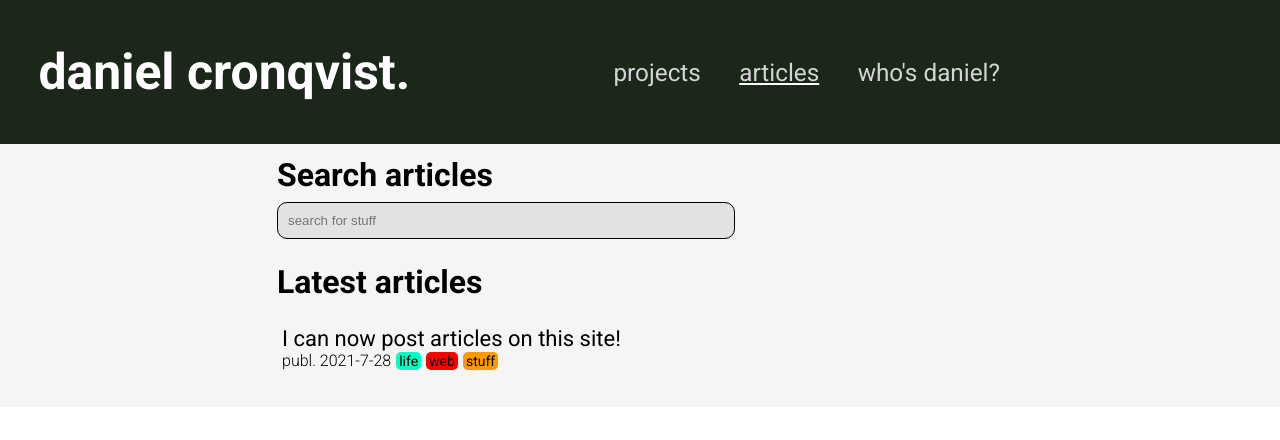
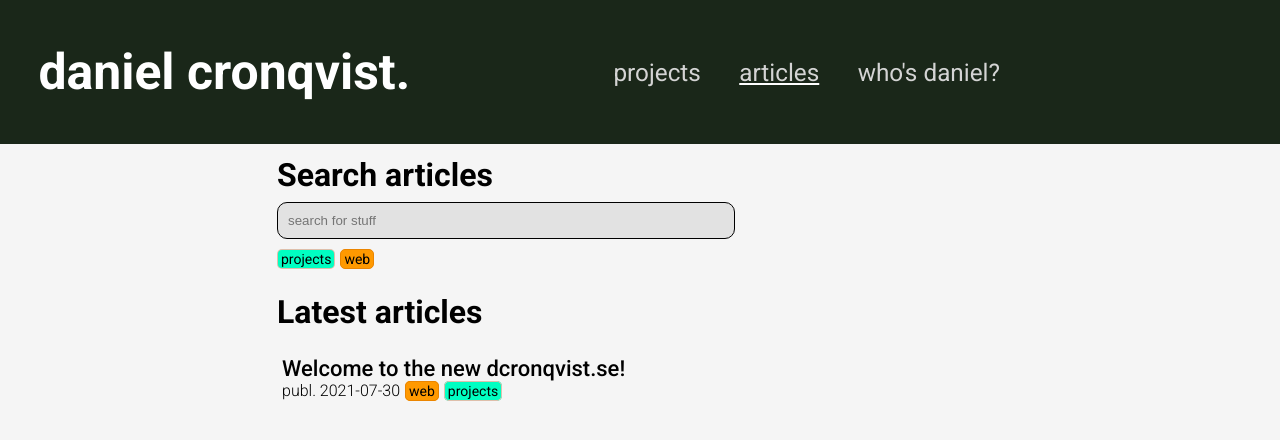
Before and after one commit to dcronqvist/dcronqvist.se, a Next.js app: page /articles in a window 1280 px wide. Shown: the top 440 px of the page. Built offline with nearby package versions, Linux system fonts and the light colour scheme.

Commit message:
Added first article and tags are now an own component

```diff
--- a/articles/first-article.md
+++ b/articles/first-article.md
@@ -1,12 +1,26 @@
 ---
-title: I can now post articles on this site!
-date: 2021-07-28
+title: Welcome to the new dcronqvist.se!
+date: 2021-07-30
 tags:
-  - life
   - web
-  - stuff
+  - projects
+image: imgofme.png
 author:
   name: Daniel Cronqvist
   link: https://github.com/dcronqvist
   email: daniel@dcronqvist.se
 ---
+
+### Hiya!
+
+You might be new around here, and that's fine, because so am I! That's me to the right! :D
+
+#### What's all this about?
+
+On this site I post articles and posts about stuff I learn, tutorials, or anything I'd just like to share with the world. There's also a bit of fun stuff about who I am, [right here](/aboutme), if that's something you want to have a look at.
+
+There's also a bit of information about my collection of [cool projects](/projects) if that interests you.
+
+This is the first article I'll write, and I'm not really sure how these should be structured, or even if there should be a very coherent structure.
+
+Anyway, hopefully, this is the **first** post of many to come, so stay tuned for what might show up here in the future!
--- a/components/ArticlePreview.tsx
+++ b/components/ArticlePreview.tsx
@@ -2,17 +2,19 @@ import Link from 'next/link'
 import React from 'react'
 import useSWR, { SWRConfig } from 'swr'
 import { useTheme } from '../contexts/ThemeContext'
+import { Article } from '../pages/api/articles'
+import Tag from './Tag'
 
 type Props = {
-    article,
-    tagToColor: (tag : string) => string
+  article: Article,
+  allTags: string[],
 }
 
 const formatDate = (date : Date) => {
-    return `${date.getFullYear()}-${date.getMonth() + 1}-${date.getDate()}`
+  return `${date.getFullYear()}-${date.getMonth() < 10 ? "0" : ""}${date.getMonth() + 1}-${date.getDate()}`
 }
 
-const ArticlePreview = ({ article, tagToColor } : Props) => {
+const ArticlePreview = ({ article, allTags } : Props) => {
   const { theme } = useTheme()
 
   return (
@@ -22,7 +24,7 @@ const ArticlePreview = ({ article, tagToColor } : Props) => {
           <h3>{article.title}</h3>
             <div>
               <span>publ. {formatDate(new Date(article.date))}</span>
-                        <span>{article.tags.map(tag => <span style={{backgroundColor: tagToColor(tag)}} className={theme.articlespage.tagblob}>{tag}</span>)}</span>
+              <span>{article.tags.map(tag => <Tag tag={tag} allTags={allTags}/>)}</span>
           </div>
         </div>
       </a>
--- a/components/Layout.tsx
+++ b/components/Layout.tsx
@@ -28,6 +28,7 @@ const Layout = ({ children, title = 'This is the default title', currentNav }: P
       <title>{title}</title>
       <meta charSet="utf-8" />
       <meta name="viewport" content="initial-scale=1.0, width=device-width" />
+      <link rel="shortcut icon" href="favicon.ico" />
     </Head>
     <header className={theme.layout.header}>
       <Link href="/">
--- /dev/null
+++ b/components/Tag.tsx
@@ -0,0 +1,54 @@
+import { useTheme } from "../contexts/ThemeContext";
+
+type Props = {
+    tag: string,
+    allTags: string[],
+    onClick?: (tag: string) => any,
+    fade?: boolean
+}
+
+const Tag = ({ tag, allTags, onClick, fade = false }: Props) => {
+    const { theme } = useTheme();
+
+    function lightenDarkenColor(col, amt) {
+
+        var usePound = false;
+
+        if (col[0] == "#") {
+            col = col.slice(1);
+            usePound = true;
+        }
+
+        var num = parseInt(col,16);
+
+        var r = (num >> 16) + amt;
+
+        if (r > 255) r = 255;
+        else if  (r < 0) r = 0;
+
+        var b = ((num >> 8) & 0x00FF) + amt;
+
+        if (b > 255) b = 255;
+        else if  (b < 0) b = 0;
+
+        var g = (num & 0x0000FF) + amt;
+
+        if (g > 255) g = 255;
+        else if (g < 0) g = 0;
+
+        return (usePound?"#":"") + (g | (b << 8) | (r << 16)).toString(16);
+
+    }
+
+    const tagToColor = (tag: string) => {
+        return theme.allColors[allTags.indexOf(tag) % theme.allColors.length]
+    }
+
+    return (
+        <span onClick={(e) => {onClick ? onClick(tag) : {}}} style={{opacity: (fade ? 0.3 : 1), backgroundColor: tagToColor(tag), border: `1px solid ${lightenDarkenColor(tagToColor(tag), -20)}`}} className={theme.articlespage.tagblob}>
+            {tag}
+        </span>
+    )
+}
+
+export default Tag
--- a/pages/articles/[id].tsx
+++ b/pages/articles/[id].tsx
@@ -10,6 +10,7 @@ import headings from 'remark-autolink-headings'
 import slug from 'remark-slug'
 import mailIcon from '@iconify/icons-mdi/email'
 import { Icon, InlineIcon } from '@iconify/react';
+import Tag from '../../components/Tag';
 
 type Props = {
     article: Article,
@@ -97,7 +98,7 @@ const ArticlePage = ({ article, allTags } : Props) => {
                         <h1>{article.title}</h1>
                         <div>
                         <h2>published on {formatDate(new Date(article.date))} by <a href={article.author.link} target="_blank">{article.author.name}</a></h2><a target="_blank" href={`mailto:${article.author.email}`}><Icon className={theme.articlespage.maillink} width={25} icon={mailIcon}/></a>
-                        <span>{article.tags.map(tag => <span style={{backgroundColor: tagToColor(tag)}} className={theme.articlespage.tagblob}>{tag}</span>)}</span>
+                        <span>{article.tags.map(tag => <Tag tag={tag} allTags={allTags}/>)}</span>
                         </div>
                     </header>
                     <article>
--- a/pages/articles/index.tsx
+++ b/pages/articles/index.tsx
@@ -6,6 +6,8 @@ import Link from 'next/link'
 import { ArticleData, getAllArticles } from '../api/articles'
 import { useTheme } from '../../contexts/ThemeContext';
 import ArticlePreview from '../../components/ArticlePreview';
+import { useState } from 'react';
+import Tag from '../../components/Tag'
 
 
 type ArticlePageProps = {
@@ -20,32 +22,31 @@ export async function getStaticProps(context) {
 
 const ArticlesPage = ({ articlesData } : ArticlePageProps) => {
   const { theme } = useTheme()
-
-  const tagToColor = (tag : string) => {
-      const allColors = [
-        '#00ffc2',
-        '#ff9900',
-        '#ff0000',
-        '#42ff00',
-        '#3e68ff',
-        '#c892ff',
-        '#99c2ff',
-        '#ff99ef',
-        '#99f9ff',
-        '#99ffa3',
-        '#99afff'
-      ]
-
-      return allColors[articlesData.allTags.indexOf(tag) % allColors.length]
-  }
+  const [ search, setSearch ] = useState<string>("")
+  const [ selectedTag, setSelectedTag ] = useState<string>("")
 
   const latestArticles = articlesData.articles.sort((a, b) => {
     return new Date(b.date).getTime() - new Date(a.date).getTime()
   }).slice(0, 3).map(article => {
-    return <ArticlePreview tagToColor={(tag) => tagToColor(tag)} article={article} key={article.slug} />
+    return <ArticlePreview allTags={articlesData.allTags} article={article} key={article.slug} />
   })
 
-  const searchResults = undefined
+  const searchResults = search != "" || selectedTag != "" ? articlesData.articles.filter(article => {
+    const searchString = search.toLowerCase()
+    const title = article.title.toLowerCase()
+    const tags = article.tags.map(tag => tag.toLowerCase())
+    if (searchString != "" && title.includes(searchString)) {
+      return true
+    }
+    if (tags.includes(selectedTag)) {
+      return true
+    }
+    return false
+  }).map(article => {
+    return <ArticlePreview allTags={articlesData.allTags} article={article} key={article.slug} />
+  }) : undefined
+
+  console.log(selectedTag)
 
   return (<>
   <Layout title="Articles" currentNav="articles">
@@ -53,11 +54,21 @@ const ArticlesPage = ({ articlesData } : ArticlePageProps) => {
       <div className={theme.articlespage.content}>
         <div className={theme.articlespage.section}>
           <h2>Search articles</h2>
-          <input type="text" placeholder={"search for stuff"}></input>
+          <input type="text" placeholder={"search for stuff"} onChange={(e) => setSearch(e.target.value)}></input>
+          <div className={theme.articlespage.tagscontainer}>
+            {articlesData.allTags.map(tag => <Tag onClick={() => {
+                if(selectedTag === tag) {
+                  setSelectedTag("")
+                } else {
+                  setSelectedTag(tag)
+                }
+              }
+            } fade={selectedTag !== "" && selectedTag !== tag} allTags={articlesData.allTags} tag={tag}/>)}
+          </div>
         </div>
         <div className={theme.articlespage.section}>
           {searchResults ? <h2>Results</h2> : <h2>Latest articles</h2>}
-          {latestArticles}
+          {searchResults ? searchResults : latestArticles}
         </div>
       </div>
     </div>
--- a/styles/themes/light/articlespage.module.css
+++ b/styles/themes/light/articlespage.module.css
@@ -4,6 +4,7 @@
 }
 
 .content {
+    min-height: 82vh;
     position: relative;
     width: 750px;
 }
@@ -53,7 +54,7 @@
 
 .articlepreview h3 {
     font-size: 22px;
-    font-weight: 400;
+    font-weight: 500;
     margin: 0;
     padding: 0;
 }
@@ -65,6 +66,9 @@
 }
 
 .tagblob {
+    user-select: none;
+    cursor: pointer;
+    transition: opacity 0.2s;
     padding: 1px 3px 1px 3px;
     border-radius: 5px;
     font-size: 14px !important;
@@ -115,7 +119,8 @@
 }
 
 .articleimg {
-    width: 50%;
+    padding: 20px;
+    width: 40%;
     float: right;
     display: inline;
 }
@@ -124,11 +129,44 @@
     width: 100%;
 }
 
-.markdowncontent {
-    display: inline;
-}
-
 .content header div {
     display: flex;
     align-items: center;
 }
+
+.tagscontainer {
+    margin-top: 10px;
+    display: flex;
+    flex-wrap: wrap;
+    align-items: center;
+}
+
+.markdowncontent {
+    height: max(100vh, 100%);
+    display: inline;
+}
+
+.markdowncontent a {
+    font-weight: 500;
+    color: black;
+    text-decoration: underline;
+}
+
+.markdowncontent a:hover {
+    color: #408080;
+}
+
+.markdowncontent p {
+    margin-top: 20px;
+    margin-bottom: 20px;
+}
+
+.markdowncontent h3 {
+    margin-block-start: 1rem;
+    margin-block-end: 1rem;
+}
+
+.markdowncontent h4 {
+    margin-block-start: 1rem;
+    margin-block-end: 1rem;
+}
```
Also changed, not shown: components/LatestArticleView.tsx (+40 -31 lines), pages/index.tsx (+17 -2 lines), public/logo.png (added), 1 other file (tests, documents, lock files or other folders). Lines whose indentation alone changed are shown as unchanged.
